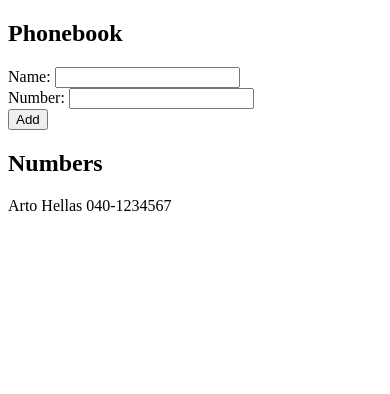
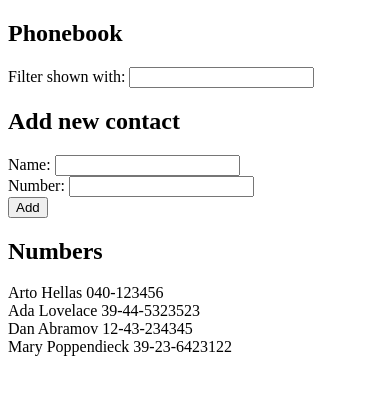
Before and after one commit to elaktupp/fullstackcourse, a React (Vite) app in the folder part2/phonebook/: page / in a window 390 px wide. Shown: the top 394 px of the page. Built offline with nearby package versions, Linux system fonts and the light colour scheme.

Commit message:
Part 2 - Exercises 2.9 the phonebook step 4. Filter added.

```diff
--- a/part2/phonebook/src/App.jsx
+++ b/part2/phonebook/src/App.jsx
@@ -2,10 +2,14 @@ import { useState } from "react";
 
 const App = () => {
   const [persons, setPersons] = useState([
-    { name: "Arto Hellas", number: "040-1234567" },
+    { name: "Arto Hellas", number: "040-123456", id: 1 },
+    { name: "Ada Lovelace", number: "39-44-5323523", id: 2 },
+    { name: "Dan Abramov", number: "12-43-234345", id: 3 },
+    { name: "Mary Poppendieck", number: "39-23-6423122", id: 4 },
   ]);
   const [newName, setNewName] = useState("");
   const [newNumber, setNewNumber] = useState("");
+  const [newFilter, setNewFilter] = useState("");
 
   const handleNameChange = (event) => {
     setNewName(event.target.value);
@@ -14,6 +18,23 @@ const App = () => {
   const handleNumberChange = (event) => {
     setNewNumber(event.target.value);
   };
+
+  const handleFilterChange = (event) => {
+    setNewFilter(event.target.value);
+  };
+
+  const contactList = persons.filter((p) => {
+    // Case insensitive
+    if (newFilter.length > 0) {
+      const lowercaseName = p.name.toLowerCase();
+      const lowercaseFilter = newFilter.toLowerCase();
+      // Using less strict filter, searches filter text
+      // from the whole name, not just start.
+      return lowercaseName.includes(lowercaseFilter);
+    } else {
+      return true;
+    }
+  });
 
   const handleAddContact = (event) => {
     event.preventDefault();
@@ -32,6 +53,11 @@ const App = () => {
   return (
     <div>
       <h2>Phonebook</h2>
+      <div>
+        Filter shown with:{" "}
+        <input value={newFilter} onChange={handleFilterChange} />
+      </div>
+      <h2>Add new contact</h2>
       <form onSubmit={handleAddContact}>
         <div>
           Name: <input value={newName} onChange={handleNameChange} />
@@ -44,7 +70,7 @@ const App = () => {
         </div>
       </form>
       <h2>Numbers</h2>
-      {persons.map((p, i) => (
+      {contactList.map((p, i) => (
         <div key={p.name}>
           {p.name} {p.number}
         </div>
```
